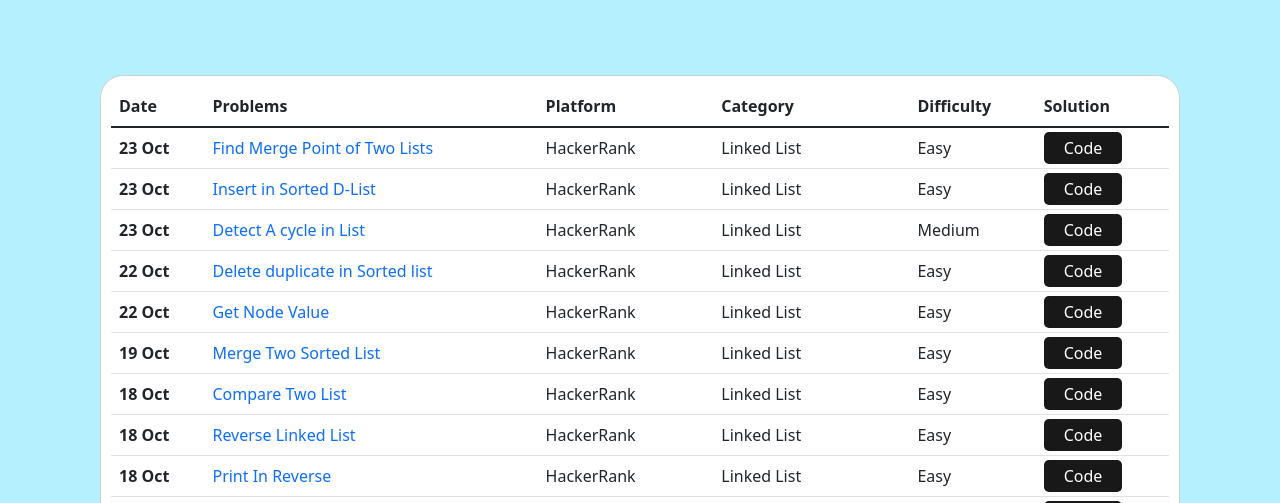
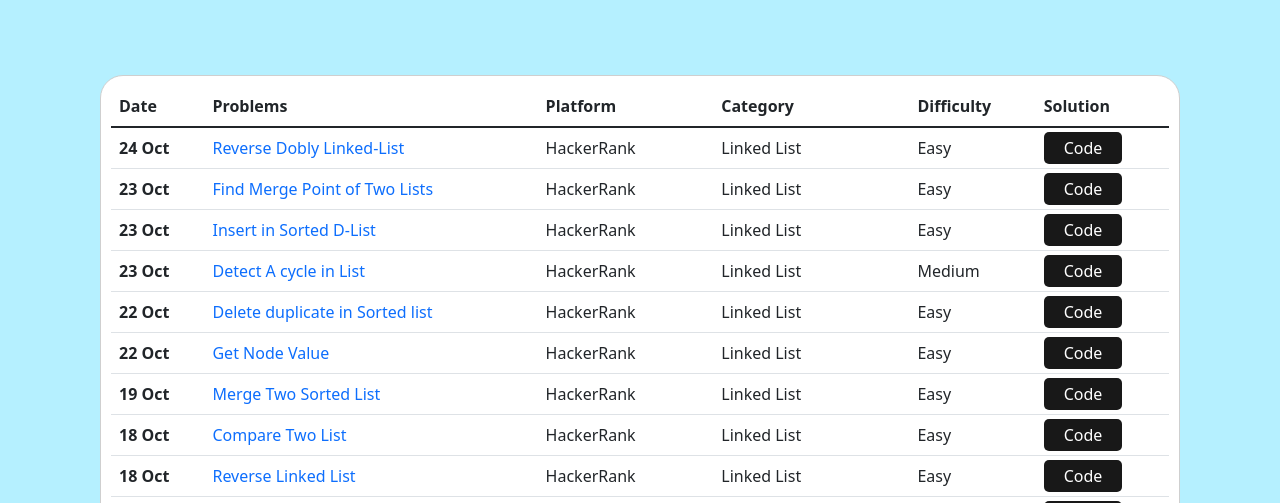
Before and after one commit to akhilsharmaa/profile, a plain HTML site: page Pages/Progess/Oct 2021/Oct2021.html in a window 1280 px wide. Shown: the part 273-776 px from the top of the page. Drawn offline with nearby package versions, Linux system fonts and the light colour scheme.

Commit message:
Updated 24 Oct

```diff
--- a/Pages/Progess/Oct 2021/Oct2021.html
+++ b/Pages/Progess/Oct 2021/Oct2021.html
@@ -39,6 +39,23 @@
         </tr>
       </thead>
       <tbody>
+
+
+        <!-- XXXXXXXXXXXXXXXXXXXXXXXXXXXXXXXXXXXXXXXXXXXXXXXXXXXXXXXXXXXX -->
+        <tr>
+          <th scope="row">24 Oct</th>
+          <td><a class="question-in-table" href=
+          "https://www.hackerrank.com/challenges/reverse-a-doubly-linked-list/"
+            >
+          Reverse Dobly Linked-List</a></td>
+          <td>HackerRank</td>  <!--  PLATFORM -->
+          <td>Linked List</td>
+          <td>Easy</td>
+          <td><a class="code-text-table" href=
+            "https://github.com/akhilsharmaa/Daily-Practice-QA/blob/master/HackerRank/Reverse%20D-List/ReverseDList.cpp"
+            >Code</a></td>
+        </tr>
+        <!-- XXXXXXXXXXXXXXXXXXXXXXXXXXXXXXXXXXXXXXXXXXXXXXXXXXXXXXXXXXXX -->
 
 
         <!-- XXXXXXXXXXXXXXXXXXXXXXXXXXXXXXXXXXXXXXXXXXXXXXXXXXXXXXXXXXXX -->
```
